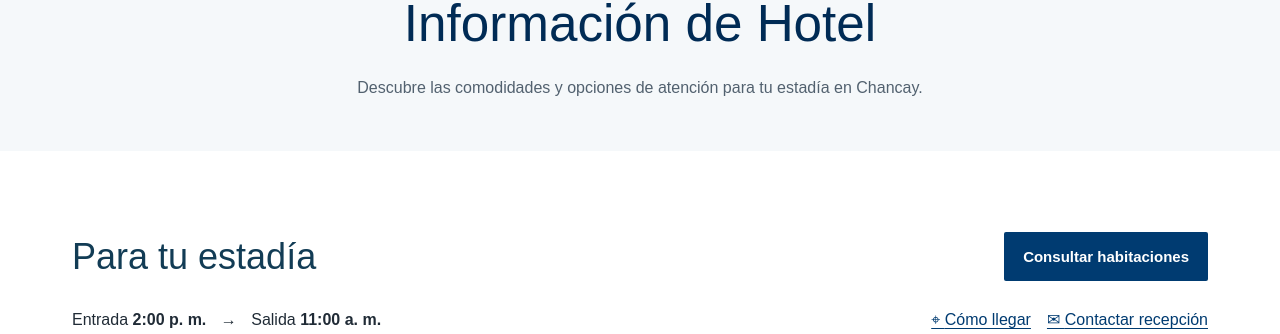
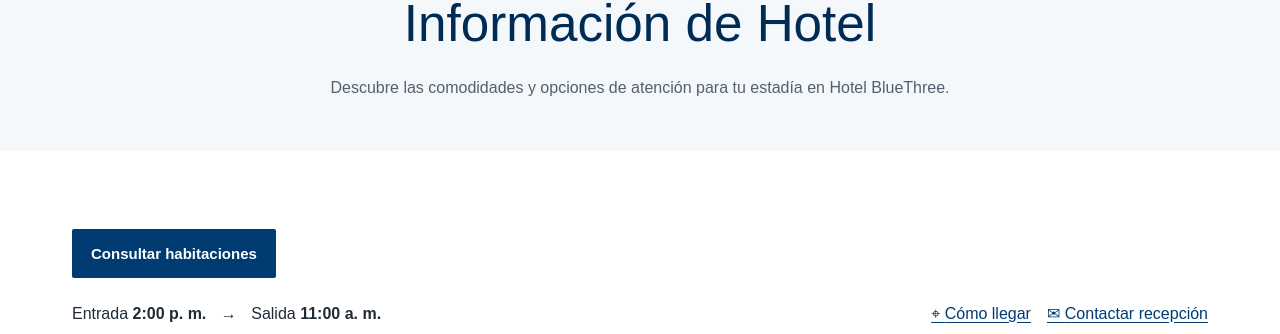
Before and after one commit to camilogomez17/hotelBlueThree, a Next.js app: page /informacion-del-hotel in a window 1280 px wide. Shown: the part 396-730 px from the top of the page. Built offline with nearby package versions, Linux system fonts and the light colour scheme; no server answers.

Commit message:
Refine hotel information copy and typography

```diff
--- a/app/informacion-del-hotel/page.tsx
+++ b/app/informacion-del-hotel/page.tsx
@@ -13,9 +13,9 @@ export default function HotelInformationPage() {
     <div className="services-page-banner">
       <p className="eyebrow">HOTEL BLUETHREE CHANCAY</p>
       <h1>Información de Hotel</h1>
-      <p>Descubre las comodidades y opciones de atención para tu estadía en Chancay.</p>
+      <p>Descubre las comodidades y opciones de atención para tu estadía en Hotel BlueThree.</p>
     </div>
-    <section className="section-wrap hotel-policies-page"><ForYourStay language="es" /><h2 className="hotel-our-policies-heading">Comodidades</h2><ServicesGrid full /><FeaturedAmenities language="es" /></section>
+    <section className="section-wrap hotel-policies-page"><ForYourStay language="es" showTitle={false} /><h2 className="hotel-our-policies-heading">Comodidades</h2><ServicesGrid full /><FeaturedAmenities language="es" /></section>
     <section className="services-page-contact">
       <h2>¿Necesitas información sobre un servicio?</h2>
       <p>Consulta disponibilidad, condiciones y posibles cargos antes de reservar.</p>
```
